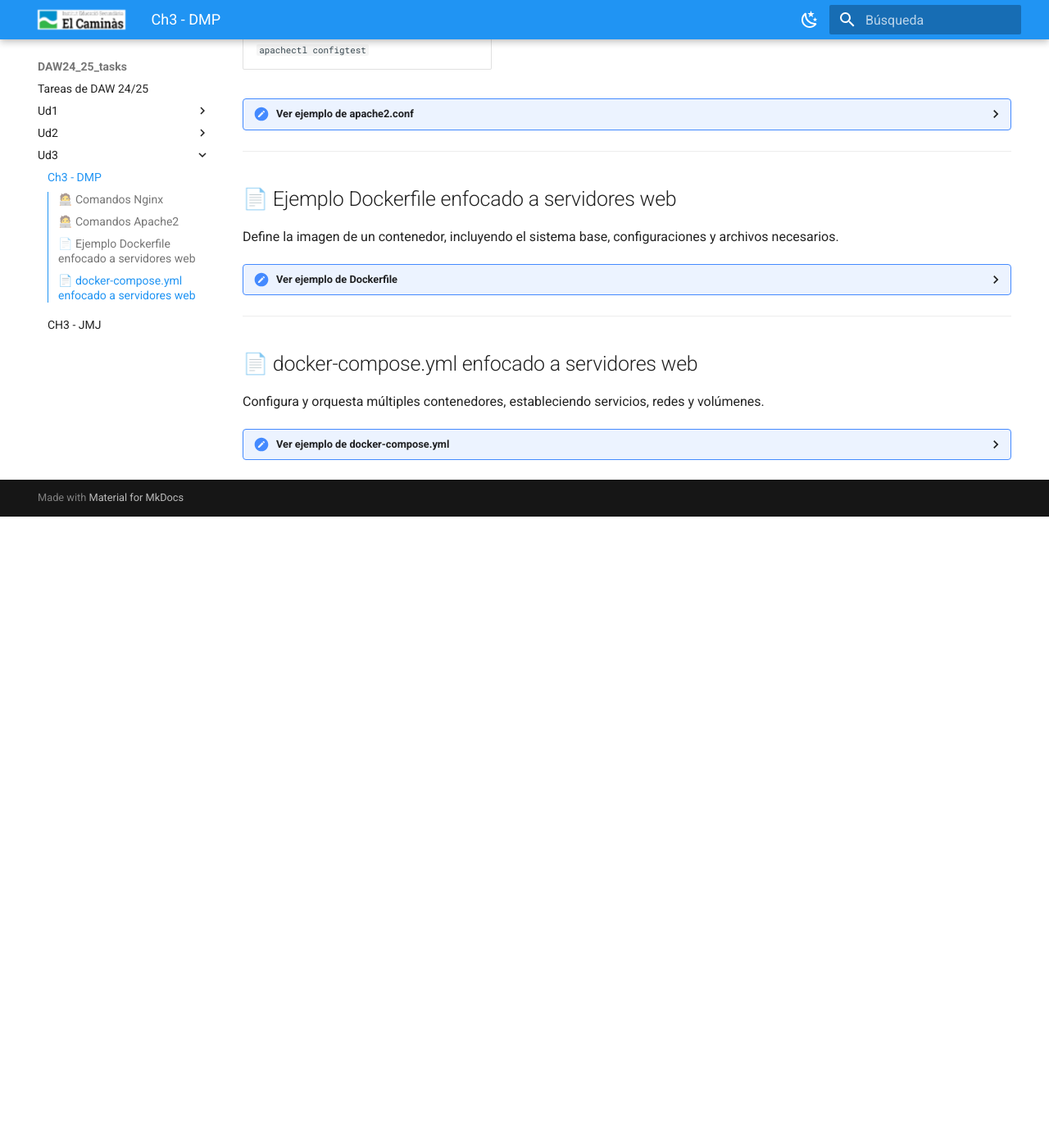
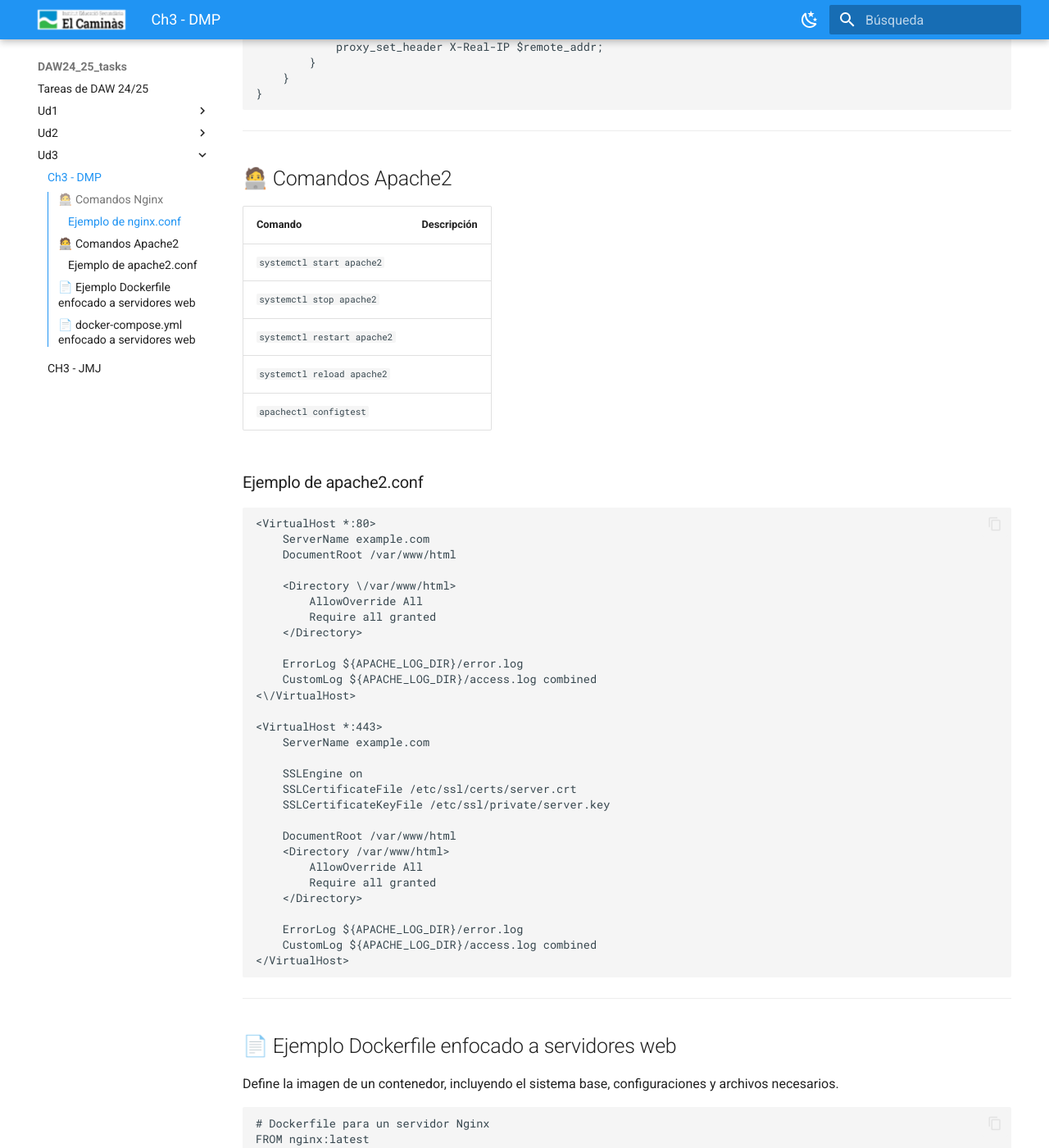
Before and after one commit to jmunozji/DAW24_25_tasks, an MkDocs documentation site: the page built from docs/Ud3/Ch3_DMP.md, in a window 1280 px wide and 1400 px high, scrolled down 950 px. Shown: the whole window at 82% size. Built offline with MkDocs 1.6.1 and Material for MkDocs 9.7.7, drawn with Linux system fonts in a browser that asks for light colours; before the commit the page ends 1580 px from its top, so only the background shows below that; some of the changed text lies outside the part shown.

Commit message:
Cheatsheet updated

````diff
--- a/docs/Ud3/Ch3_DMP.md
+++ b/docs/Ud3/Ch3_DMP.md
@@ -15,9 +15,8 @@ title: 'Ch3 - DMP'
 | `systemctl -s reload`     | `Recarga la configuración del servidor web nginx` |
 | `systemctl -t`            | `Prueba la configuración del servidor web nginx`  |
 
-<details>
-<summary>Ver ejemplo de nginx.conf</summary>
-<pre>
+### Ejemplo de nginx.conf
+```
 worker_processes auto;
 
 events {
@@ -39,8 +38,7 @@ http {
         }
     }
 }
-</pre>
-</details>
+```
 
 ---
 
@@ -54,9 +52,8 @@ http {
 | `systemctl reload apache2`  |                                                                    |
 | `apachectl configtest`      |                                                                    |
 
-<details>
-<summary>Ver ejemplo de apache2.conf</summary>
-<pre>
+### Ejemplo de apache2.conf
+```
 <VirtualHost *:80>
     ServerName example.com
     DocumentRoot /var/www/html
@@ -86,8 +83,7 @@ http {
     ErrorLog ${APACHE_LOG_DIR}/error.log
     CustomLog ${APACHE_LOG_DIR}/access.log combined
 </VirtualHost>
-</pre>
-</details>
+```
 
 ---
 
@@ -95,9 +91,7 @@ http {
 
 Define la imagen de un contenedor, incluyendo el sistema base, configuraciones y archivos necesarios.
 
-<details>
-<summary>Ver ejemplo de Dockerfile</summary>
-<pre>
+```
 # Dockerfile para un servidor Nginx
 FROM nginx:latest
 
@@ -112,8 +106,7 @@ EXPOSE 80
 
 # Iniciar el servidor
 CMD \["nginx", "-g", "daemon off;"]
-</pre>
-</details>
+```
 
 ---
 
@@ -121,9 +114,7 @@ CMD \["nginx", "-g", "daemon off;"]
 
 Configura y orquesta múltiples contenedores, estableciendo servicios, redes y volúmenes.
 
-<details>
-<summary>Ver ejemplo de docker-compose.yml</summary>
-<pre>
+```
 version: '3.9'
 services:
   web:
@@ -153,5 +144,4 @@ networks:
     driver: bridge
 volumes:
   db_data:
-</pre>
-</details>
+```
````
